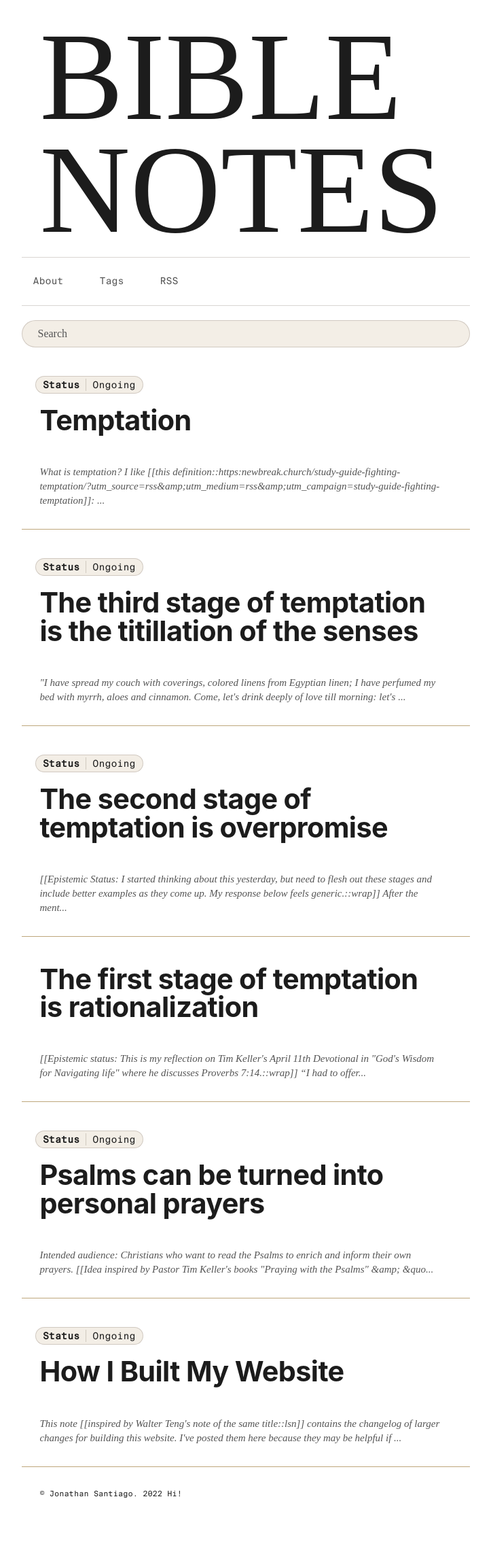
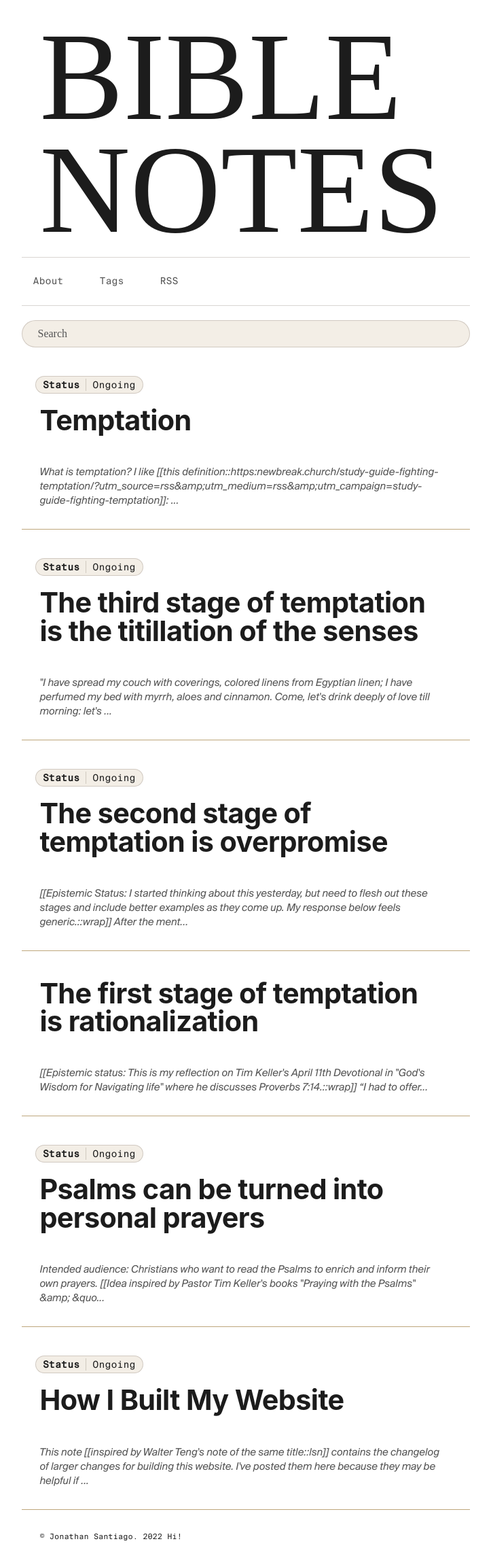
Before and after one commit to jsantiago611/digital-garden-master, a Jekyll site: the page built from index.md, in a window 1280 px wide. Shown: the whole page at 68% size, without its empty margins (278-1001 px from the left). Built offline with Jekyll 4.4.1, drawn with Linux system fonts in a browser that asks for light colours; some web fonts are replaced; before the commit the page ends 2217 px from its top, so only the background shows below that.

```diff
--- a/assets/css/Style.css
+++ b/assets/css/Style.css
@@ -625,7 +625,7 @@ html[data-theme="dark"] {
   --line-height-snug: 1.375;
 
   /* Font family */
-  --font-family-serif: "Ogg", Iowan Old Style, Apple Garamond, Baskerville,
+  --font-family-serif: "Suisse", Iowan Old Style, Apple Garamond, Baskerville,
     Times New Roman, Droid Serif, Times, Source Serif Pro, serif,
     Apple Color Emoji, Segoe UI Emoji, Segoe UI Symbol;
   --font-family-mono: "SuisseMono", 'SFMono-Regular', 'Menlo', monospace;
```
